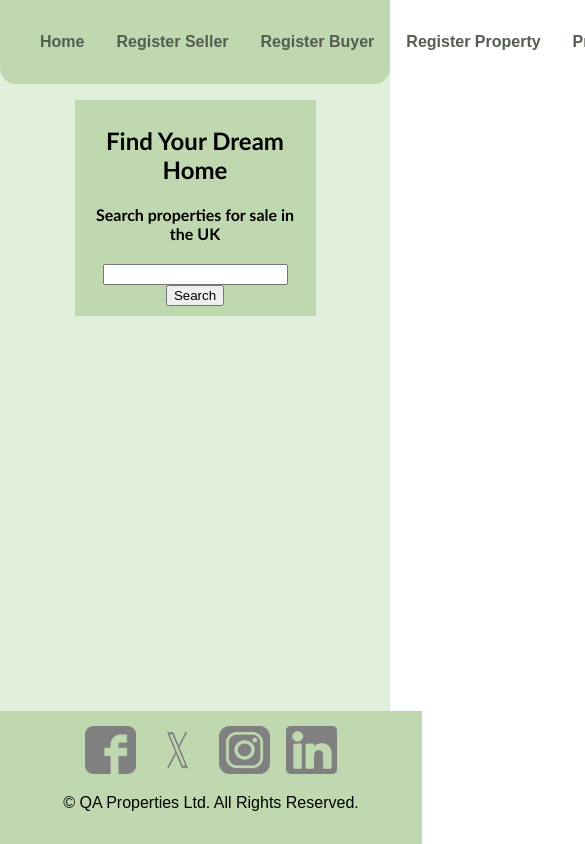
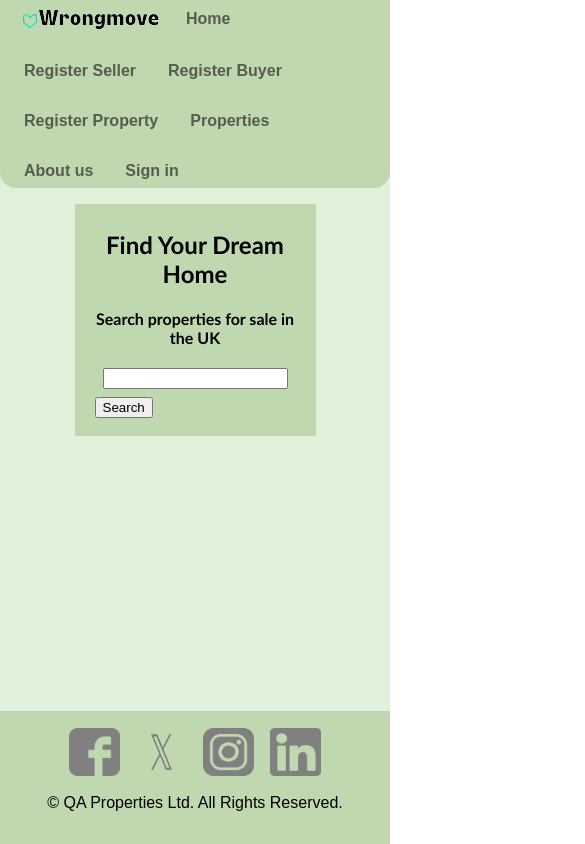
Before and after one commit to starwarsjedi321/GroupProject, a React (Create React App) app in the folder groupproject/: page /home in a window 390 px wide. Shown: the top 844 px of the page, 585 px wide, since content can reach past the window. Built offline with nearby package versions, Linux system fonts and the light colour scheme.

Commit message:
Fix responsive design

```diff
--- a/groupproject/src/styles/layout.css
+++ b/groupproject/src/styles/layout.css
@@ -3,8 +3,8 @@
 /* Specific attributes are added toward the end of the page */
 html, body, #root, .App, .App-header {
     display: flex;
-    height: 100%;
-    width: 100%;
+    height: 100vh;
+    width: 100vw;
     font-family: sans-serif;
 }
 
@@ -21,6 +21,10 @@
     background-color: #E1F0DA;
 }
 
+header, footer, li, a {
+    display: flex;
+}
+
 .img-container img {
     display: block;
     width: 100%;
@@ -34,7 +38,9 @@
     transform: translate(-50%, -50%);
 
 }
+
 nav {
+    flex:auto;
     min-height: 100%;
     background-color: #BFD8AF;
     color: whitesmoke;
@@ -45,6 +51,7 @@
     align-items: center;
     border-radius: 0 0 1em 1em;
     text-wrap: nowrap;
+    flex-wrap: wrap;
 }
 
 nav li:nth-child(2) {
@@ -78,15 +85,11 @@
     align-items: center;
 }
 
-footer {
-
-}
-
 div.footer {
     display: flex;
     flex-direction: column;
-    max-height: 100%;
-    max-width: 100%;
+    /* max-height: 100%;
+    max-width: 100%; */
     padding: 1em;
     align-items: center;
     background-color: #BFD8AF;
```
